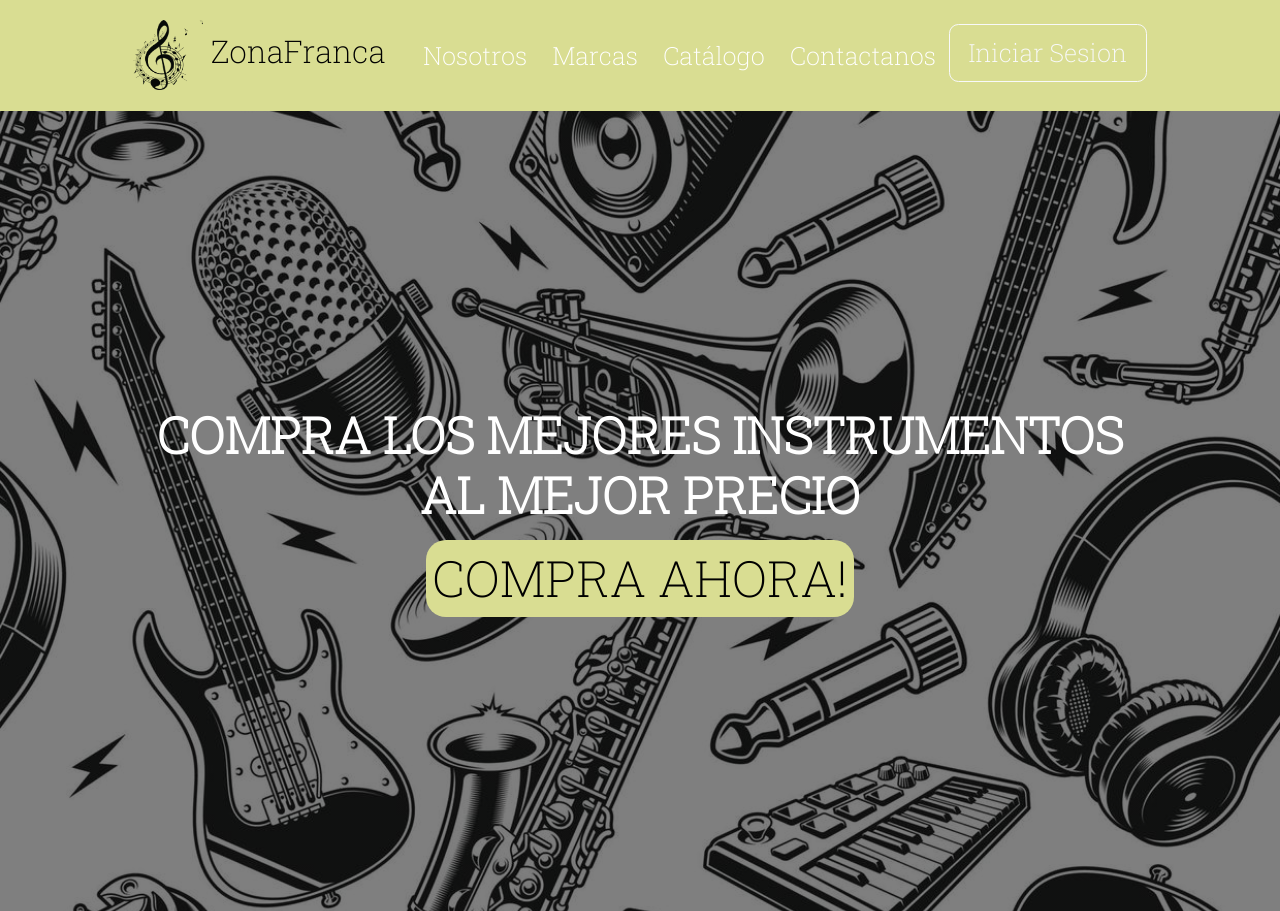
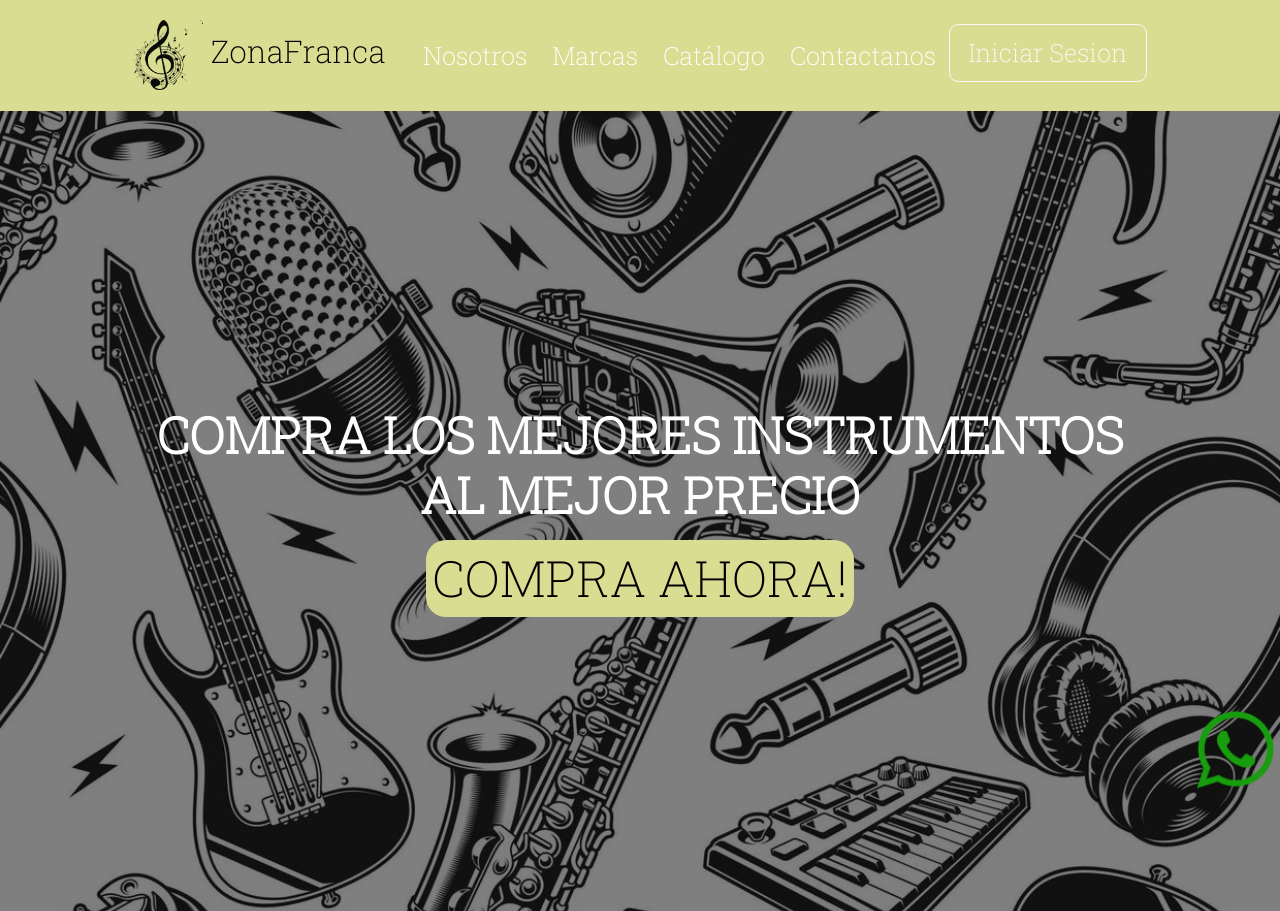
Before and after one commit to Ilucas15/ZonaFanca, a plain HTML site: page index.html in a window 1280 px wide. Shown: the top 911 px of the page. Drawn offline with nearby package versions, Linux system fonts and the light colour scheme.

Commit message:
whatsapp

```diff
--- a/css/estilos.css
+++ b/css/estilos.css
@@ -42,6 +42,15 @@ body {
 
 .btn {
     margin-right: 0;
+}
+
+/* WASAAA */
+
+.whatsapp{
+    position: fixed;
+    right: 5px;
+   width: 80px;
+   bottom: 5px;
 }
 
 /* HERO */
@@ -307,6 +316,9 @@ footer .estiloRedes img {
         overflow-x: hidden;
     }
 
+    .whatsapp{
+        display: none;
+    }
     #hero .mediaH {
         font-size: 30px;
     }
--- a/index.html
+++ b/index.html
@@ -56,6 +56,14 @@
         <a  href="/paginas/contactanos.html" class="boton navLinks"> <button>Contacto</button></a> -->
 
 
+    <!-- boton wasaa -->
+
+    <div class="whatsapp">
+        <a href="https://web.whatsapp.com/" target="_blank">
+            <img src="imagenes/wasaa.png" alt="whatsapp" class="img-fluid">
+        </a>
+    </div>
+
     <!-- HERO -->
     <section id="hero">
         <h2 class="tituloH mediaH">COMPRA LOS MEJORES INSTRUMENTOS<br>AL MEJOR PRECIO</h2>
```
Also changed, not shown: paginas/catalogo.html (+8 -1 lines), paginas/contactanos.html (+12 -6 lines), paginas/nosotros.html (+8 -2 lines), paginas/sesion.html (+3 -2 lines), imagenes/wasaa.png (added).
